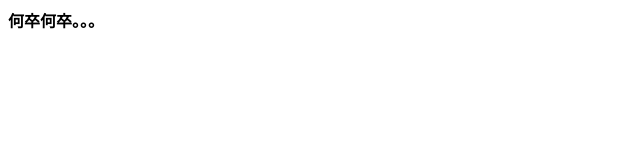
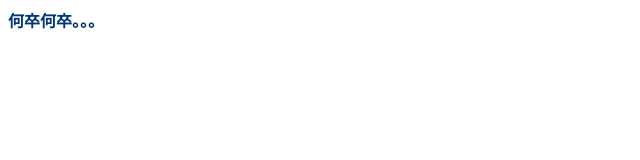
Before and after one commit to kosi0221/231205025-git-workshop, a plain HTML site: page index.html in a window 1280 px wide. Shown: the full height of the page, 0-640 px from the left. Drawn offline with Linux system fonts and the light colour scheme.

Commit message:
Update index.html

```diff
--- a/index.html
+++ b/index.html
@@ -5,6 +5,6 @@
     <title>タイトル</title>
 </head>
   <body>
-    <strong style="color; purple">何卒何卒。。。</strong>
+    <strong style="color: #003377;">何卒何卒。。。</strong>
   </body>
 </html>
```
